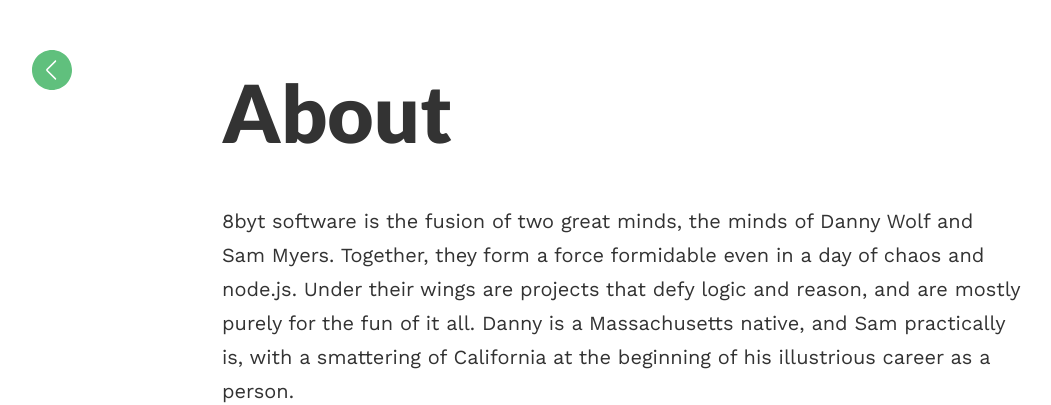
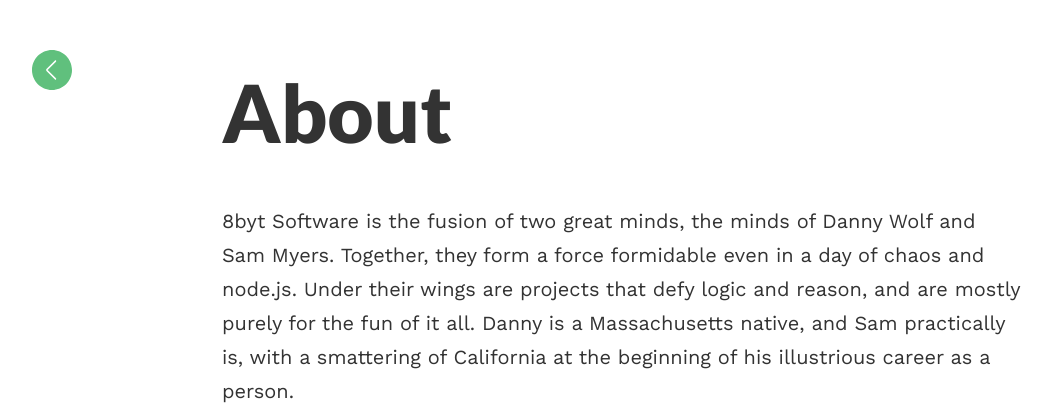
Before and after one commit to 8byt/8byt.com, a Jekyll site: the page built from about.md, in a window 1280 px wide. Shown: the top 405 px of the page, without its empty margins (18-1069 px from the left). Built offline with Jekyll 4.4.1, drawn with Linux system fonts in a browser that asks for light colours.

```diff
--- a/about.md
+++ b/about.md
@@ -5,6 +5,6 @@ permalink: /about/
 published: true
 ---
 
-8byt software is the fusion of two great minds, the minds of Danny Wolf and Sam Myers. Together, they form a force formidable even in a day of chaos and node.js. Under their wings are projects that defy logic and reason, and are mostly purely for the fun of it all. Danny is a Massachusetts native, and Sam practically is, with a smattering of California at the beginning of his illustrious career as a person.
+8byt Software is the fusion of two great minds, the minds of Danny Wolf and Sam Myers. Together, they form a force formidable even in a day of chaos and node.js. Under their wings are projects that defy logic and reason, and are mostly purely for the fun of it all. Danny is a Massachusetts native, and Sam practically is, with a smattering of California at the beginning of his illustrious career as a person.
 
 We don't really know what we're doing, but possibly one day we will actually be good enough to do something worthwhile. It's a long shot, but there's a chance.
```
